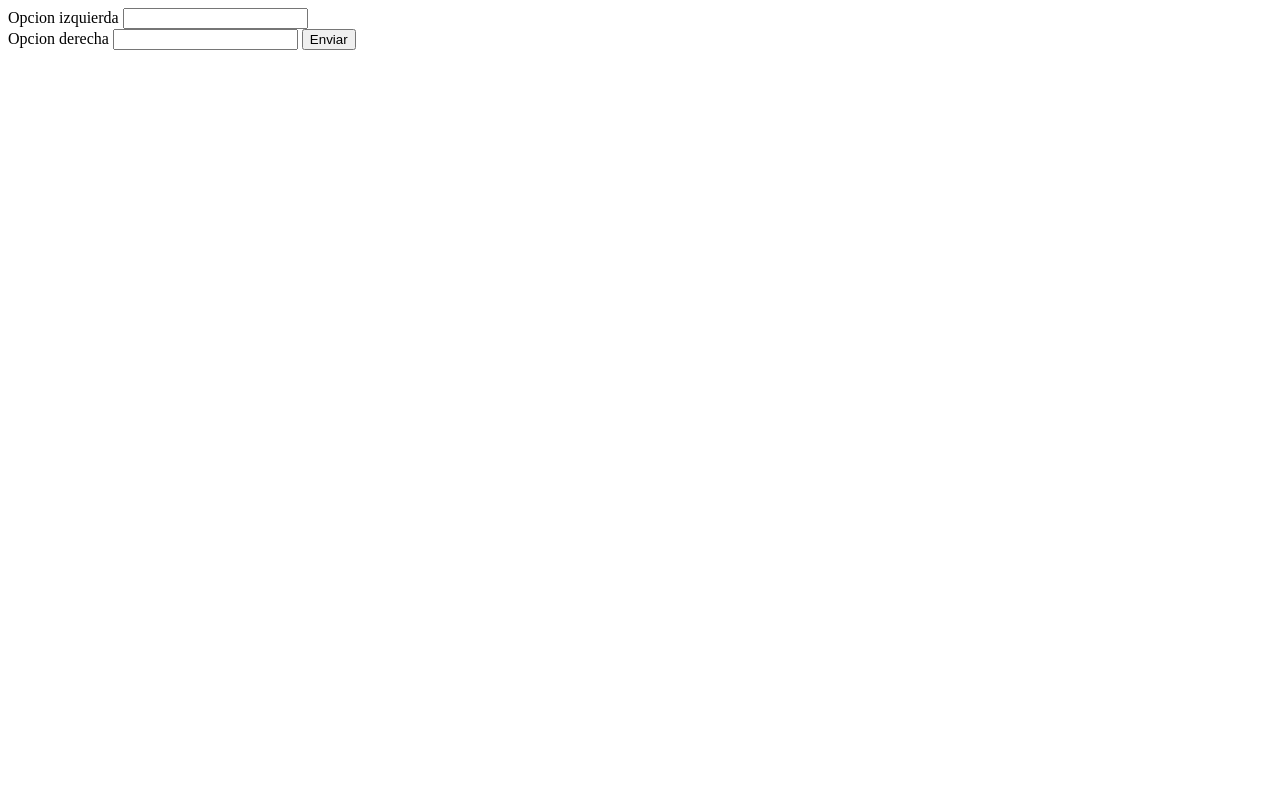
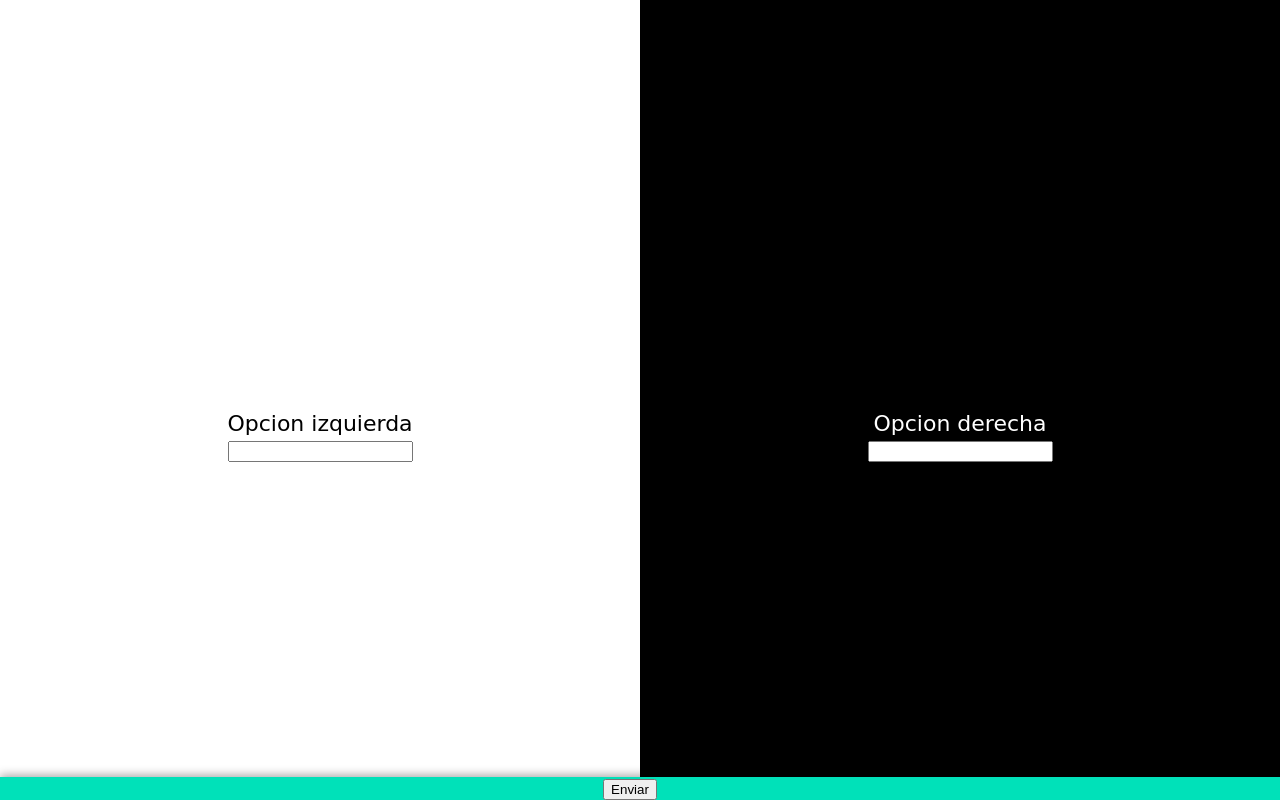
Before and after one commit to Cotel/Choices_game, a website: page public/new_question.html in a window 1280 px wide. Drawn offline with nearby package versions, Linux system fonts and the light colour scheme; some packages are replaced by stand-ins of ours; a web font is replaced by a local one.

Commit message:
Changes por /new_question page

```diff
--- a/public/css/index.css
+++ b/public/css/index.css
@@ -51,6 +51,10 @@ a{
     color: white;
 }
 
+.right-container label {
+    color: white;
+}
+
 .left-title, .right-title {
     flex: 1 100%;
 }
@@ -84,6 +88,16 @@ a{
     order: 2;
     flex: 0.001;
     text-align: right;
+}
+
+.bottom-container-2 {
+    box-shadow: 0px -2px 10px 0px rgba(0,0,0,0.35);
+    background-color: #00e1b9;
+    padding-right: 20px;
+    font-size: 18px;
+    order: 2;
+    flex: 0.001;
+    text-align: center;
 }
 
 .bottom-container a {
--- a/public/new_question.html
+++ b/public/new_question.html
@@ -3,20 +3,35 @@
     <head>
         <meta charset="utf-8">
         <title>Nuevo dilema</title>
+        <link rel="stylesheet" href="/css/index.css">
         <script src="../bower_components/modernizr/bin/modernizr" charset="utf-8"></script>
         <script src="../bower_components/angular/angular.js" charset="utf-8"></script>
         <script src="../bower_components/angular-route/angular-route.js" charset="utf-8"></script>
         <script src="https://ajax.googleapis.com/ajax/libs/jquery/3.1.0/jquery.min.js"></script>
+        <link href="https://fonts.googleapis.com/css?family=Baloo+Bhaina" rel="stylesheet">
         <script src="/js/controllers.js" charset="utf-8"></script>
     </head>
     <body ng-controller="QuestionFormCtrl">
-        <div>
-            <label>Opcion izquierda</label>
-            <input type="text" ng-model="opcion_izq" />
-            <br/>
-            <label>Opcion derecha</label>
-            <input type="text" ng-model="opcion_der" />
-            <button ng-click="createQuestion()">Enviar</button>
+        <div class="outer-container">
+            <div class="choices-container">
+                <div class="left-container">
+                    <p class="left-title"></p>
+                    <div class="inner-content">
+                        <label>Opcion izquierda</label>
+                        <input type="text" ng-model="opcion_izq" />
+                    </div>
+                </div>
+                <div class="right-container">
+                    <p class="right-title"></p>
+                    <div class="inner-content">
+                        <label>Opcion derecha</label>
+                        <input type="text" ng-model="opcion_der" />
+                    </div>
+                </div>
+            </div>
+            <div class="bottom-container-2">
+                <button ng-click="createQuestion()">Enviar</button>
+            </div>
         </div>
     </body>
 </html>
```
